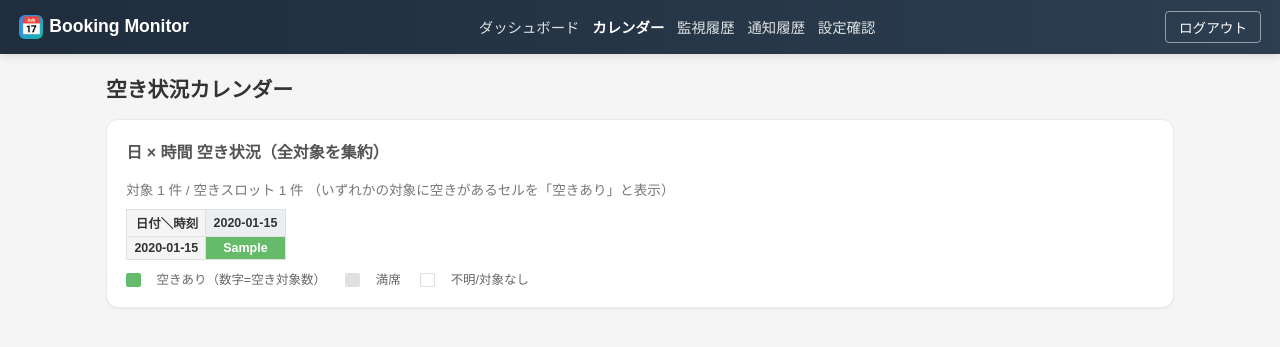
After one commit to sota1111/booking-monitor, a FastAPI app: template templates/calendar.html in a window 1280 px wide. The commit adds this page. Shown: the top 347 px of the page. Run offline with FastAPI, Linux system fonts and the light colour scheme; the template is opened without the code that fills it: most values are stand-ins (such as "Sample title", 1, 10 or a date in 2020).

Commit message:
feat(SOT-886): 空き状況カレンダービューと通知チャネル設定/スヌーズを追加
- /calendar: 全対象を日×時間で集約する空き状況カレンダー俯瞰ビュー (slots.build_calendar_overview)
- 通知チャネル設定 (複数Discordチャネル, 有効/無効) と スヌーズ (snooze_until) を追加
- notifier: is_snoozed判定 + マルチチャネル送信, monitor_serviceでスヌーズ中はスキップ記録
- config画面にチャネル/スヌーズ状態を表示, 全ナビにカレンダーリンク追加
- tests: test_calendar.py + test_snooze.py (集約/スヌーズ/マルチチャネル)

Co-Authored-By: Claude Opus 4.8 <noreply@anthropic.com>

```diff
--- /dev/null
+++ b/templates/calendar.html
@@ -0,0 +1,125 @@
+<!DOCTYPE html>
+<html lang="ja">
+<head>
+  <meta charset="UTF-8">
+  <meta name="viewport" content="width=device-width, initial-scale=1.0">
+  <title>カレンダー - Booking Monitor</title>
+  <style>
+    * { box-sizing: border-box; }
+    body { font-family: sans-serif; margin: 0; padding: 0; background: #f5f5f5; color: #333; }
+    nav {
+      background: linear-gradient(90deg, #1f2d3d, #2c3e50); color: white; padding: 0.7rem 1.2rem;
+      display: flex; align-items: center; justify-content: space-between; flex-wrap: nowrap; gap: 0.5rem;
+      position: sticky; top: 0; z-index: 20; box-shadow: 0 2px 8px rgba(0,0,0,0.12);
+    }
+    nav .brand .brand-mark { display: inline-flex; align-items: center; justify-content: center;
+      width: 24px; height: 24px; border-radius: 6px; margin-right: 6px; vertical-align: middle;
+      background: linear-gradient(135deg, #3b82f6, #14b8a6); }
+    nav .brand { font-weight: bold; font-size: 1.1rem; white-space: nowrap; flex-shrink: 0; }
+    nav .nav-links { display: flex; gap: 0.8rem; align-items: center; flex-wrap: nowrap; overflow-x: auto; min-width: 0; }
+    nav .nav-links a { color: rgba(255,255,255,0.85); text-decoration: none; font-size: 0.9rem; white-space: nowrap; padding: 0.2rem 0; }
+    nav .nav-links a:hover { color: white; }
+    nav .nav-links a.active { color: white; font-weight: 600; }
+    nav form { margin: 0; flex-shrink: 0; }
+    nav form button {
+      background: none; border: 1px solid rgba(255,255,255,0.5);
+      color: white; padding: 0.3rem 0.8rem; border-radius: 4px; cursor: pointer; font-size: 0.85rem;
+    }
+    main { padding: 1rem; max-width: 1100px; margin: 0 auto; }
+    .alert { border-radius: 6px; padding: 0.8rem 1rem; margin-bottom: 0.8rem; }
+    .alert-error { background: #ffebee; border: 1px solid #ef9a9a; color: #c62828; }
+    .card { background: white; border: 1px solid #e8eaed; border-radius: 12px; padding: 1.2rem; margin-bottom: 1rem; box-shadow: 0 1px 2px rgba(16,24,40,0.06); }
+    .card h2 { margin: 0 0 1rem; font-size: 1rem; color: #555; font-weight: 600; }
+    .meta { font-size: 0.85rem; color: #777; margin-bottom: 0.6rem; }
+    .overflow-x { overflow-x: auto; }
+    table.slot-grid { border-collapse: collapse; font-size: 0.78rem; }
+    table.slot-grid th, table.slot-grid td {
+      border: 1px solid #e0e0e0; padding: 0.25rem 0.45rem; text-align: center; white-space: nowrap;
+    }
+    table.slot-grid th { background: #eceff1; font-weight: 600; }
+    table.slot-grid th.row-head { text-align: right; background: #f5f5f5; }
+    .slot-cell { width: 1.8rem; height: 1.4rem; }
+    .slot-available { background: #66bb6a; color: #fff; font-weight: 600; }
+    .slot-unavailable { background: #e0e0e0; color: #999; }
+    .slot-unknown { background: #fff; color: #ccc; }
+    .grid-legend { font-size: 0.78rem; color: #666; margin-top: 0.6rem; }
+    .grid-legend span { margin-right: 1rem; }
+    .legend-box { display: inline-block; width: 0.9rem; height: 0.9rem; border-radius: 2px; vertical-align: middle; margin-right: 0.25rem; }
+    .empty { color: #888; font-size: 0.9rem; padding: 0.5rem 0; }
+    @media (max-width: 600px) {
+      main { padding: 0.6rem; }
+      /* The day×time matrix keeps its own horizontal scroll on mobile. */
+    }
+  </style>
+</head>
+<body>
+  <nav>
+    <span class="brand"><span class="brand-mark">📅</span>Booking Monitor</span>
+    <div class="nav-links">
+      <a href="/">ダッシュボード</a>
+      <a href="/calendar" class="active">カレンダー</a>
+      <a href="/history">監視履歴</a>
+      <a href="/notification-history">通知履歴</a>
+      <a href="/config">設定確認</a>
+    </div>
+    <form method="post" action="/logout">
+      <button type="submit">ログアウト</button>
+    </form>
+  </nav>
+
+  <main>
+    <h1 style="font-size:1.3rem;margin:0.2rem 0 1rem;">空き状況カレンダー</h1>
+
+    {% if error %}
+    <div class="alert alert-error">設定の読み込みに失敗しました: {{ error }}</div>
+    {% endif %}
+
+    <div class="card">
+      <h2>日 × 時間 空き状況（全対象を集約）</h2>
+      {% if overview %}
+      <div class="meta">
+        対象 {{ overview.target_count }} 件 / 空きスロット {{ overview.available_count }} 件
+        （いずれかの対象に空きがあるセルを「空きあり」と表示）
+      </div>
+      <div class="overflow-x">
+        <table class="slot-grid">
+          <thead>
+            <tr>
+              <th class="row-head">日付＼時刻</th>
+              {% for time in overview.times %}<th>{{ time }}</th>{% endfor %}
+            </tr>
+          </thead>
+          <tbody>
+            {% for date in overview.dates %}
+            <tr>
+              <th class="row-head">{{ date }}</th>
+              {% for time in overview.times %}
+              {% set cell = overview.cells[date][time] if overview.cells[date] and overview.cells[date][time] else None %}
+              {% if cell and cell.state == 'available' %}
+              <td class="slot-cell slot-available" title="{{ date }} {{ time }} 空きあり（{{ cell.available_targets }}/{{ cell.total_targets }}対象）">{{ cell.available_targets }}</td>
+              {% elif cell and cell.state == 'unavailable' %}
+              <td class="slot-cell slot-unavailable" title="{{ date }} {{ time }} 満席">×</td>
+              {% else %}
+              <td class="slot-cell slot-unknown" title="{{ date }} {{ time }} 不明/対象なし">-</td>
+              {% endif %}
+              {% endfor %}
+            </tr>
+            {% endfor %}
+          </tbody>
+        </table>
+      </div>
+      <div class="grid-legend">
+        <span><span class="legend-box slot-available"></span>空きあり（数字=空き対象数）</span>
+        <span><span class="legend-box slot-unavailable"></span>満席</span>
+        <span><span class="legend-box slot-unknown" style="border:1px solid #ddd"></span>不明/対象なし</span>
+      </div>
+      {% else %}
+      <div class="empty">
+        日×時間レンジ監視（date_range / time_range）が設定された対象がまだありません。
+        設定確認ページで対象に範囲条件を追加すると、ここにカレンダーが表示されます。
+      </div>
+      {% endif %}
+    </div>
+  </main>
+</body>
+</html>
--- a/templates/history.html
+++ b/templates/history.html
@@ -66,6 +66,7 @@
     <span class="brand"><span class="brand-mark">📅</span>Booking Monitor</span>
     <div class="nav-links">
       <a href="/">ダッシュボード</a>
+      <a href="/calendar">カレンダー</a>
       <a href="/history">監視履歴</a>
       <a href="/notification-history">通知履歴</a>
       <a href="/config">設定確認</a>
--- a/templates/notification_history.html
+++ b/templates/notification_history.html
@@ -63,6 +63,7 @@
     <span class="brand"><span class="brand-mark">📅</span>Booking Monitor</span>
     <div class="nav-links">
       <a href="/">ダッシュボード</a>
+      <a href="/calendar">カレンダー</a>
       <a href="/history">監視履歴</a>
       <a href="/notification-history">通知履歴</a>
       <a href="/config">設定確認</a>
--- a/templates/status.html
+++ b/templates/status.html
@@ -120,6 +120,7 @@
     <span class="brand"><span class="brand-mark">📅</span>Booking Monitor</span>
     <div class="nav-links">
       <a href="/">ダッシュボード</a>
+      <a href="/calendar">カレンダー</a>
       <a href="/history">監視履歴</a>
       <a href="/notification-history">通知履歴</a>
       <a href="/config">設定確認</a>
```
Also changed, not shown: booking_monitor/config.py (+32 -0 lines), booking_monitor/notifier.py (+83 -10 lines), booking_monitor/services/monitor_service.py (+13 -1 lines), booking_monitor/services/view_models.py (+30 -3 lines), booking_monitor/slots.py (+67 -0 lines), booking_monitor/web/views.py (+35 -1 lines), config.example.json (+6 -1 lines), templates/config.html (+20 -0 lines), tests/test_calendar.py (added, +74 -0 lines), tests/test_snooze.py (added, +113 -0 lines), 1 other file.
